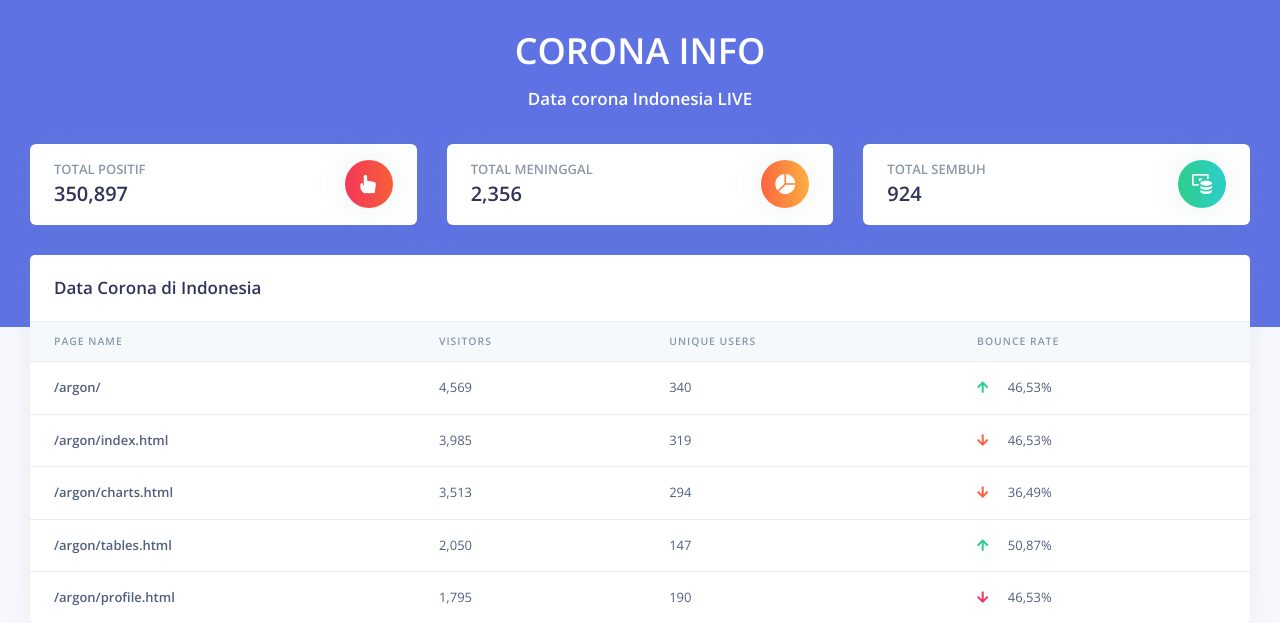
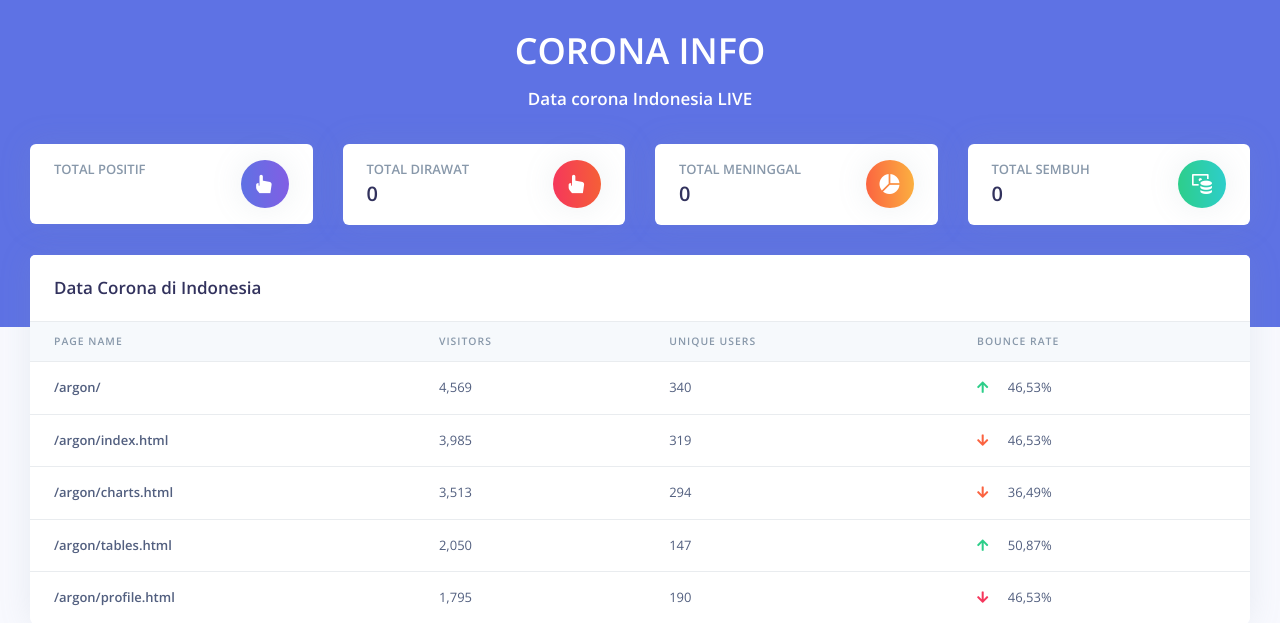
Before and after one commit to Iqbalhanafi20/coronaInfo, a PHP site: page / in a window 1280 px wide. Shown: the part 63-686 px from the top of the page. Run offline with PHP 8.4, Linux system fonts and the light colour scheme; data that the repository does not hold is empty.

Commit message:
add icon and sinc with API kawal corona

```diff
--- a/index.html
+++ b/index.html
@@ -19,11 +19,13 @@
 <head>
   <meta charset="utf-8">
   <meta name="viewport" content="width=device-width, initial-scale=1, shrink-to-fit=no">
-  <meta name="description" content="Start your development with a Dashboard for Bootstrap 4.">
-  <meta name="author" content="Creative Tim">
-  <title>Argon Dashboard - Free Dashboard for Bootstrap 4</title>
+  <meta name="description" content="Start your development with a Dashboard for Bootstrap 4 corona info">
+  <meta name="author" content="Iqbal Hanafi">
+  <title>Corona Info</title>
   <!-- Favicon -->
-  <link rel="icon" href="assets/img/brand/favicon.png" type="image/png">
+  <!-- <link rel="icon" href="assets/img/brand/favicon.png" type="image/png"> -->
+  <link rel="shortcut icon" href="assets/img/brand/favicon.ico" type="image/x-icon">
+  <link rel="icon" href="assets/img/brand/favicon.ico" type="image/x-icon">
   <!-- Fonts -->
   <link rel="stylesheet" href="https://fonts.googleapis.com/css?family=Open+Sans:300,400,600,700">
   <!-- Icons -->
@@ -71,14 +73,33 @@
           </div>
           <!-- Card stats -->
           <div class="row">
-            <div class="col-xl-4 col-md-6">
+            <div class="col-xl-3 col-md-6">
               <div class="card card-stats">
                 <!-- Card body -->
                 <div class="card-body">
                   <div class="row">
                     <div class="col">
                       <h5 class="card-title text-uppercase text-muted mb-0">Total Positif</h5>
-                      <span class="h2 font-weight-bold mb-0">350,897</span>
+                      <span class="h2 font-weight-bold mb-0 positif">0</span>
+                    </div>
+                    <div class="col-auto">
+                      <div class="icon icon-shape bg-gradient-blue text-white rounded-circle shadow">
+                        <i class="ni ni-active-40"></i>
+                      </div>
+                    </div>
+                  </div>
+
+                </div>
+              </div>
+            </div>
+            <div class="col-xl-3 col-md-6">
+              <div class="card card-stats">
+                <!-- Card body -->
+                <div class="card-body">
+                  <div class="row">
+                    <div class="col">
+                      <h5 class="card-title text-uppercase text-muted mb-0">Total Dirawat</h5>
+                      <span class="h2 font-weight-bold mb-0 dirawat">0</span>
                     </div>
                     <div class="col-auto">
                       <div class="icon icon-shape bg-gradient-red text-white rounded-circle shadow">
@@ -90,14 +111,14 @@
                 </div>
               </div>
             </div>
-            <div class="col-xl-4 col-md-6">
+            <div class="col-xl-3 col-md-6">
               <div class="card card-stats">
                 <!-- Card body -->
                 <div class="card-body">
                   <div class="row">
                     <div class="col">
                       <h5 class="card-title text-uppercase text-muted mb-0">Total Meninggal</h5>
-                      <span class="h2 font-weight-bold mb-0">2,356</span>
+                      <span class="h2 font-weight-bold mb-0 meninggal">0</span>
                     </div>
                     <div class="col-auto">
                       <div class="icon icon-shape bg-gradient-orange text-white rounded-circle shadow">
@@ -109,14 +130,14 @@
                 </div>
               </div>
             </div>
-            <div class="col-xl-4 col-md-6">
+            <div class="col-xl-3 col-md-6">
               <div class="card card-stats">
                 <!-- Card body -->
                 <div class="card-body">
                   <div class="row">
                     <div class="col">
                       <h5 class="card-title text-uppercase text-muted mb-0">Total Sembuh</h5>
-                      <span class="h2 font-weight-bold mb-0">924</span>
+                      <span class="h2 font-weight-bold mb-0 sembuh">0</span>
                     </div>
                     <div class="col-auto">
                       <div class="icon icon-shape bg-gradient-green text-white rounded-circle shadow">
@@ -276,7 +297,7 @@
   <script src="assets/vendor/chart.js/dist/Chart.extension.js"></script>
   <!-- Argon JS -->
   <script src="assets/js/argon.js?v=1.2.0"></script>
-  <script src="sumber.js"></script>
+  <script src="sumber2.js"></script>
 </body>
 
 </html>
--- a/sumber.js
+++ /dev/null
@@ -1,13 +0,0 @@
-
-$(document).ready(function(){
-    $.ajax({
-        type : "POST",
-        url  : "sumber.php",
-        data : {
-            tipe:"dataindo"
-        },
-        success : function(data){
-            alert(data);
-        }
-    });
-});
--- a/sumber.php
+++ b/sumber.php
@@ -27,6 +27,11 @@ if($tipe=="dataindo"){
 
     foreach($data as $row){
         $positif = $row['positif'];
+        $sembuh = $row['sembuh'];
+        $meninggal = $row['meninggal'];
+        $dirawat = $row['dirawat'];
+        $gabung = $positif."+".$sembuh."+".$meninggal."+".$dirawat."+";
+        echo $gabung;
     }
 }
 ?>
--- /dev/null
+++ b/sumber2.js
@@ -0,0 +1,22 @@
+
+$(document).ready(function(){
+    $.ajax({
+        type : "POST",
+        url  : "sumber.php",
+        data : {
+            tipe:"dataindo"
+        },
+        success : function(data){
+            let row = data.split("+");
+            let positif = row[0];
+            let sembuh = row[1];
+            let meninggal = row[2];
+            let dirawat = row[3];
+
+            $(".positif").html(positif);
+            $(".dirawat").html(dirawat);
+            $(".sembuh").html(sembuh);
+            $(".meninggal").html(meninggal);
+        }
+    });
+});
```
Also changed, not shown: assets/img/brand/favicon.ico (added), assets/img/theme/coronavirus.svg (added), assets/img/theme/disease-prevention (1).svg (added), assets/img/theme/disease-prevention.svg (added), assets/img/theme/safety.svg (added).
